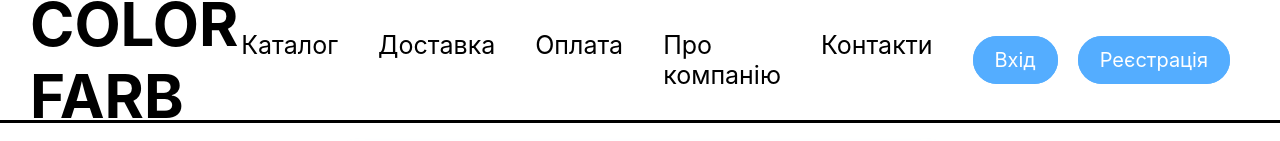
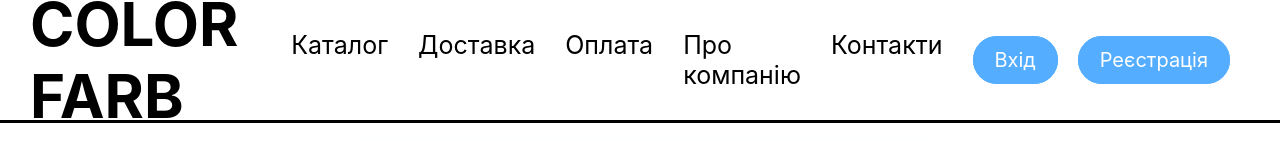
Before and after one commit to Bachynckyi/RP1, a React (Create React App) app: page /RP1/catalog in a window 1280 px wide. Shown: the top 141 px of the page. Built offline with nearby package versions, Linux system fonts and the light colour scheme.

Commit message:
updated1.2

```diff
--- a/src/components/Nav/Nav.module.scss
+++ b/src/components/Nav/Nav.module.scss
@@ -8,7 +8,7 @@
 };
 
 .nav_item {
-        margin-right: 40px;
+        margin-right: 30px;
         text-decoration: none;
         color: #000;
         font-size: 25px;
```
